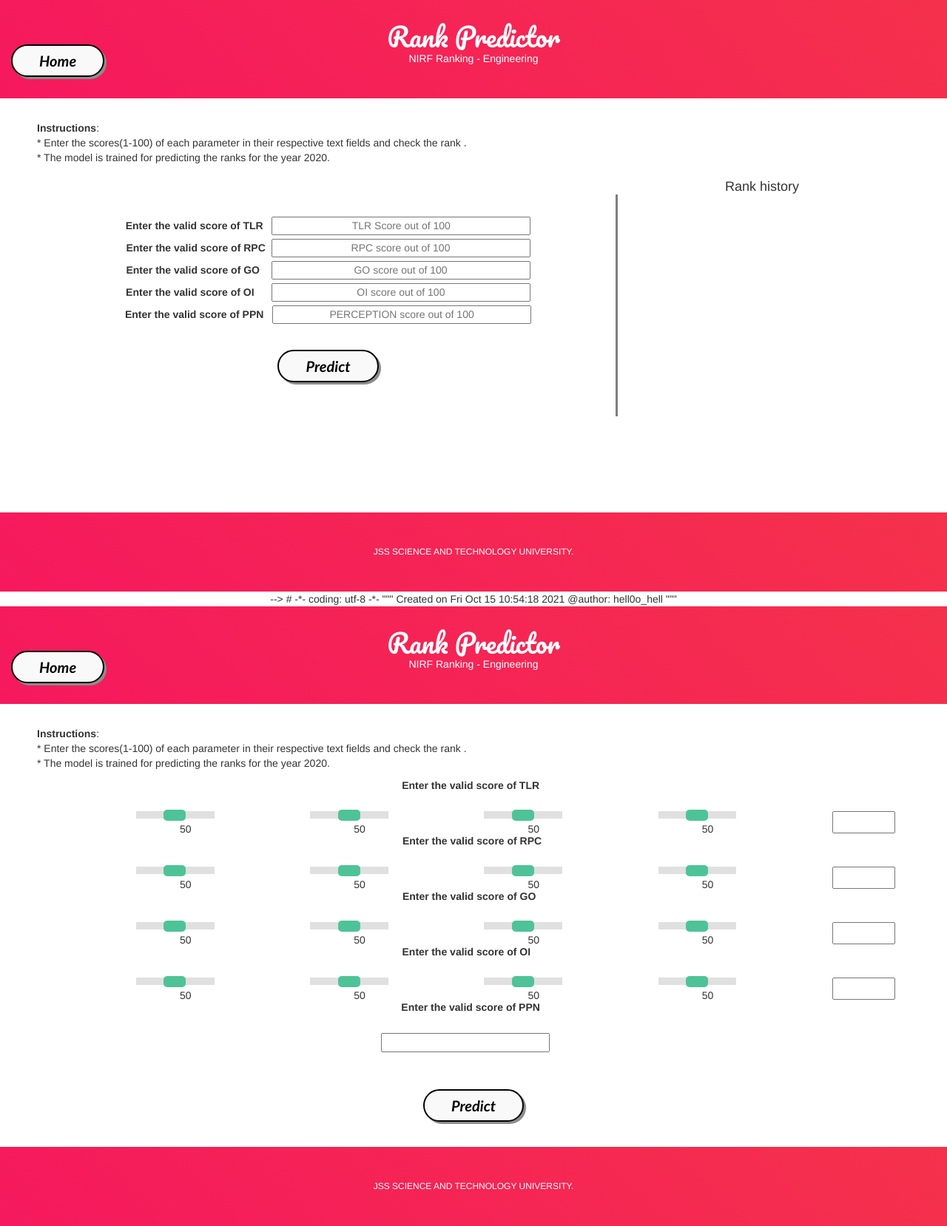
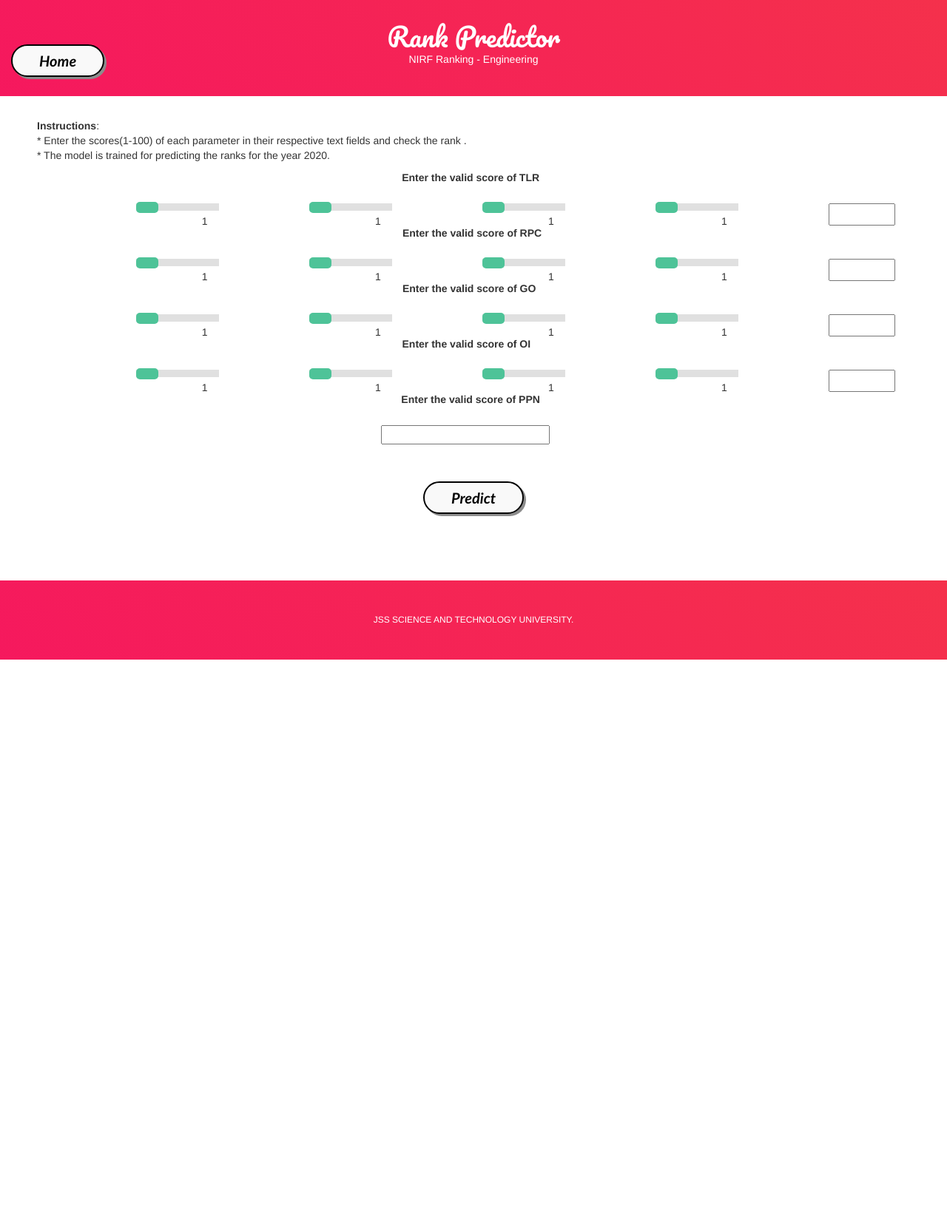
Before and after one commit to Sangamesh26/nirf_ranking, a Flask app: page /engg/ in a window 1280 px wide. Shown: the whole page at 74% size. After the commit the page ends 892 px from the top, so only its background shows below. Run offline with Flask 2, Linux system fonts and the light colour scheme; parts of the project's set-up code (start-up, migrations or seed data) failed here and were passed over; some libraries are stand-ins or nearby versions.

Commit message:
Updated engg.html

```diff
--- a/templates/engg.html
+++ b/templates/engg.html
@@ -1,108 +1,4 @@
-<!-- <!DOCTYPE html>
 
-<html lang="en" dir="ltr">
-    <head>
-        <meta charset="utf-8">
-        <title>Ranking prediction</title>
-        <link rel="stylesheet" type="text/css" href="{{ url_for('static', filename='style.css') }}">
-        <script src="https://kit.fontawesome.com/5f3f547070.js" crossorigin="anonymous"></script>
-        <link href="https://fonts.googleapis.com/css2?family=Pacifico&display=swap" rel="stylesheet">
-        <link rel="stylesheet" href="https://maxcdn.bootstrapcdn.com/bootstrap/3.4.1/css/bootstrap.min.css">
-		<script src="https://ajax.googleapis.com/ajax/libs/jquery/3.5.1/jquery.min.js"></script>
-		<script src="https://maxcdn.bootstrapcdn.com/bootstrap/3.4.1/js/bootstrap.min.js"></script>
-
-    </head>
-
-    <body>
-
-        <!-- Website Title -->
-    	<div class="containers">
-            <h2 class='container-heading'><span class="heading_font">Rank Predictor</span></h2>
-            <div>
-    			<p style="	color: #ffffff;">NIRF Ranking - Engineering</p>
-    		</div>
-    		<form action="{{ url_for('index') }}">
-        		<input type="submit" class="my-cta-button home_rank" value="Home">
-    		</form>
-    	</div>
-
-        <div class="notes">
-		  <p><b>Instructions</b>:<br>	* Enter the scores(1-100) of each parameter in their respective text fields and check the rank .<br> * The model is trained for predicting the ranks for the year 2020.</p>
-		</div>
-
-
-    	<!-- Text Area -->
-		<div class="container">
-			<div class="row">
-				<div class="col-md-8 v1">
-				<div class="ml-container">
-					<form action="{{ url_for('predict') }}" method="POST">
-
-                        <label>Enter the valid score of TLR &nbsp;</label>
-						<input class="form-input" type="text" name="tlr" placeholder="TLR Score out of 100">  <br>
-						<label>Enter the valid score of RPC&nbsp;</label>
-						<input class="form-input" type="text" name="rpc" placeholder="RPC score out of 100"> <br>
-						<label>Enter the valid score of GO &nbsp;&nbsp;</label>
-						<input class="form-input" type="text" name="go" placeholder="GO score out of 100"> <br>
-						<label>Enter the valid score of OI &nbsp;&nbsp;&nbsp;&nbsp;</label>
-						<input class="form-input" type="text" name="oi" placeholder="OI score out of 100"><br>
-						<label>Enter the valid score of PPN &nbsp;</label>
-						<input class="form-input" type="text" name="perception" placeholder="PERCEPTION score out of 100"> <br></br>
-
-
-
-						<input type="submit" class="my-cta-button" value="Predict">
-					</form>
-				</div>
-				</div>
-				<div class="col-md-4">
-					<!--<img class="graphs"  src="{{ url_for('static',filename='engg_heatmap.jpeg') }}">-->
-					<!--<h5>Heatmap showing the importance of parameters with respect to ranks.<br>X-axis = parameters and y-axis= Ranks.</h5>-->
-					   <h4>Rank history</h4>
-					   {% for table in tables %}
-        	             {{titles[loop.index-1]}}
-        	             {{ table|safe }}
-                	   {% endfor %}
-				</div>
-			</div>
-		</div>
-
-
-
-
-
-
-    	<!-- Result -->
-		<div class="results1">
-
-				<b><h3 style="font-family: Times New Roman, Times, serif;color:#ce55bf;">{{prediction}}</h3></b>
-
-		</div>
-
-
-
-        <!-- Footer -->
-       <div class='footer'>
-           <p class='footer-description'>JSS SCIENCE AND TECHNOLOGY UNIVERSITY.</p>
-       </div>
-
-    </body>
-</html>
- -->
-
-
-
-
-
-
-
-
-# -*- coding: utf-8 -*-
-"""
-Created on Fri Oct 15 10:54:18 2021
-
-@author: hell0o_hell
-"""
 
 <!DOCTYPE html>
 
@@ -148,31 +44,20 @@
 		<div class="container">
 
 					<form action="{{ url_for('predict') }}" method="POST">
-				     <!-- original --
-                        <label>Enter the valid score of TLR &nbsp;</label>
-						<input class="form-input" type="text" name="tlr" placeholder="TLR Score out of 100">  <br>
-						<label>Enter the valid score of RPC&nbsp;</label>
-						<input class="form-input" type="text" name="rpc" placeholder="RPC score out of 100"> <br>
-						<label>Enter the valid score of GO &nbsp;&nbsp;</label>
-						<input class="form-input" type="text" name="go" placeholder="GO score out of 100"> <br>
-						<label>Enter the valid score of OI &nbsp;&nbsp;&nbsp;&nbsp;</label>
-						<input class="form-input" type="text" name="oi" placeholder="OI score out of 100"><br>
-						<label>Enter the valid score of PPN &nbsp;</label>
-						<input class="form-input" type="text" name="perception" placeholder="PERCEPTION score out of 100"> <br></br>
-					 <!-- end of original -->
 
-<!-- trying to make scroller-->
+
+
                         <label>Enter the valid score of TLR &nbsp;</label><br></br>
 						<div class = "tlr_display">
 
-						 <input type="range" min="1" max="100" name="tlr1" class="slider" value="50" id="myRangeTLR1">
+						 <input type="range" min="1" max="20" name="tlr1" class="slider" value="0" id="myRangeTLR1">
 						 <p><span id="demo_tlr1" class="demo_tlr"></span></p>
 
-						 <input type="range" min="1" max="100" name="tlr1" class="slider" value="50" id="myRangeTLR2">
+						 <input type="range" min="1" max="30" name="tlr1" class="slider" value="0" id="myRangeTLR2">
 						 <p><span id="demo_tlr2" class="demo_tlr"></></span></p>
-						 <input type="range" min="1" max="100" name="tlr1" class="slider" value="50" id="myRangeTLR3">
+						 <input type="range" min="1" max="20" name="tlr1" class="slider" value="0" id="myRangeTLR3">
 						 <p><span id="demo_tlr3" class="demo_tlr"></></span></p>
-						 <input type="range" min="1" max="100" name="tlr1" class="slider" value="50" id="myRangeTLR4">
+						 <input type="range" min="1" max="30" name="tlr1" class="slider" value="0" id="myRangeTLR4">
 						 <p><span id="demo_tlr4" class="demo_tlr"></></span></p>
 
 						 <input type="text" name="tlr" id="tlr_one" style="width : 8%;height:30px">
@@ -181,13 +66,13 @@
 
 						<label>Enter the valid score of RPC&nbsp;</label><br></br>
 						<div class = "rpc_display">
-						 <input type="range" min="1" max="100" name="rpc1" class="slider" value="50" id="myRangeRPC1">
+						 <input type="range" min="1" max="35" name="rpc1" class="slider" value="0" id="myRangeRPC1">
 						  <p><span id="demo_rpc1" class="demo_rpc"></span></p>
-						 <input type="range" min="1" max="100" name="rpc2" class="slider" value="50" id="myRangeRPC2">
+						 <input type="range" min="1" max="40" name="rpc2" class="slider" value="0" id="myRangeRPC2">
 						 <p><span id="demo_rpc2" class="demo_rpc"></span></p>
-						 <input type="range" min="1" max="100" name="rpc3" class="slider" value="50" id="myRangeRPC3">
+						 <input type="range" min="1" max="15" name="rpc3" class="slider" value="0" id="myRangeRPC3">
 						 <p><span id="demo_rpc3" class="demo_rpc"></span></p>
-						 <input type="range" min="1" max="100" name="rpc4" class="slider" value="50" id="myRangeRPC4">
+						 <input type="range" min="1" max="10" name="rpc4" class="slider" value="0" id="myRangeRPC4">
 						 <p><span id="demo_rpc4" class="demo_rpc"></span></p>
 
 						 <input type="text" name="rpc" id="rpc_one" style="width : 8%;height:30px">
@@ -195,26 +80,26 @@
 
 						<label>Enter the valid score of GO &nbsp;&nbsp;</label><br></br>
 						 <div class = "go_display">
-						 <input type="range" min="1" max="100" name="go1" class="slider" value="50" id="myRangeGO1">
+						 <input type="range" min="1" max="40" name="go1" class="slider" value="0" id="myRangeGO1">
 						  <p><span id="demo_go1" class="demo_go"></span></p>
-						 <input type="range" min="1" max="100" name="go2" class="slider" value="50" id="myRangeGO2">
+						 <input type="range" min="1" max="15" name="go2" class="slider" value="0" id="myRangeGO2">
 						 <p><span id="demo_go2" class="demo_go"></span></p>
-						 <input type="range" min="1" max="100" name="go3" class="slider" value="50" id="myRangeGO3">
+						 <input type="range" min="1" max="25" name="go3" class="slider" value="0" id="myRangeGO3">
 						 <p><span id="demo_go3" class="demo_go"></span></p>
-						 <input type="range" min="1" max="100" name="go4" class="slider" value="50" id="myRangeGO4">
+						 <input type="range" min="1" max="20" name="go4" class="slider" value="0" id="myRangeGO4">
 						 <p><span id="demo_go4" class="demo_go"></span></p>
 
 						 <input type="text" name="go" id="go_one" style="width : 8%;height:30px">
 						 </div>
 						<label>Enter the valid score of OI &nbsp;&nbsp;&nbsp;&nbsp;</label><br></br>
 						 						<div class = "oi_display">
-						 <input type="range" min="1" max="100" name="oi1" class="slider" value="50" id="myRangeOI1">
+						 <input type="range" min="1" max="30" name="oi1" class="slider" value="0" id="myRangeOI1">
 						 <p><span id="demo_oi1" class="demo_oi"></span></p>
-						 <input type="range" min="1" max="100" name="oi2" class="slider" value="50" id="myRangeOI2">
+						 <input type="range" min="1" max="30" name="oi2" class="slider" value="0" id="myRangeOI2">
 						 <p><span id="demo_oi2" class="demo_oi"></span></p>
-						 <input type="range" min="1" max="100" name="oi3" class="slider" value="50" id="myRangeOI3">
+						 <input type="range" min="1" max="20" name="oi3" class="slider" value="0" id="myRangeOI3">
 						 <p><span id="demo_oi3" class="demo_oi"></span></p>
-						 <input type="range" min="1" max="100" name="oi4" class="slider" value="50" id="myRangeOI4">
+						 <input type="range" min="1" max="20" name="oi4" class="slider" value="0" id="myRangeOI4">
 						 <p><span id="demo_oi4" class="demo_oi"></span></p>
 
 						 <input type="text" name="oi" id="oi_one" style="width : 8%;height:30px">
@@ -364,12 +249,13 @@
 	</script>
 
 
-    	<!-- Result --
+    	<!-- Result -->
 		<div class="results1">
 
 				<b><h3 style="font-family: Times New Roman, Times, serif;color:#ce55bf;">{{prediction}}</h3></b>
 
-		</div>-->
+		</div>
+
 
 
 
```
